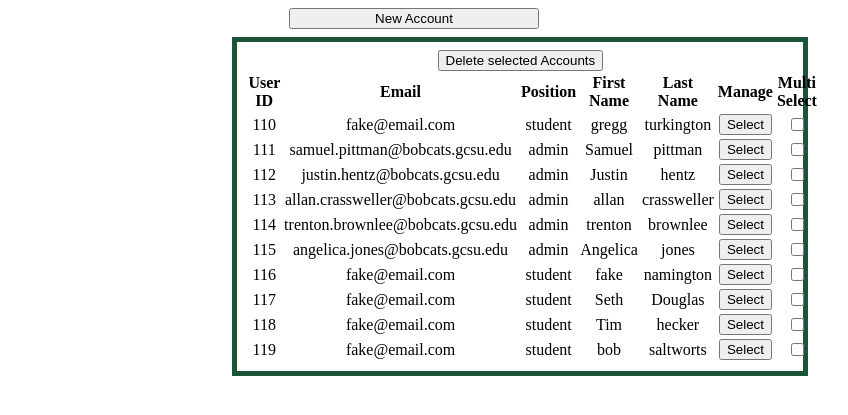
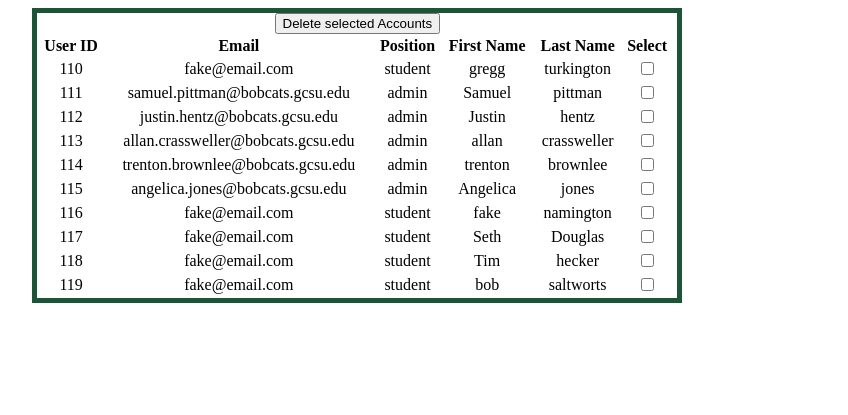
Before and after one commit to pSam465/SoftwareEngineeringGroup3, a PHP site: page /pages/adminaccmain.php in a window 1280 px wide. Shown: the top 415 px of the page, without its empty margins (226-1074 px from the left). Run offline with PHP 8.4, Linux system fonts and the light colour scheme; a user stored in the database is signed in; data comes from the database, SQL or seed files in the repository.

Commit message:
dfg
dfgdf

```diff
--- a/reservationweb/htdocs/pages/adminaccmain.php
+++ b/reservationweb/htdocs/pages/adminaccmain.php
@@ -6,7 +6,6 @@ include_once('../php/checksession.php');
 <!DOCTYPE html>
 <html>
 <head>
-	<link rel="stylesheet" type="text/css" href="../css/default.css">
 	<title>Account Management</title>
 </head>
 <style>
@@ -17,7 +16,6 @@ include_once('../php/checksession.php');
 	.centerForm
 	{
 	  text-align: center;
-	  margin: auto;
 	}
 	.containOutput
 	{
@@ -26,21 +24,20 @@ include_once('../php/checksession.php');
 	}
 	.centerContainedOutput
 	{
-	  margin: 1vh;
+	  margin-left: -15vw;
 	  border: 5px solid #1C5438;
-	  padding: 10px;
 	  background-color: white;
-	  width: 550px;
+	  width: 50vw;
 	  height: auto;
 	  text-align: center;
+	}
+	.movethebutton
+	{
+		top:10vh;
 	}
 
 </style>
 <body>
-	<div class="centerForm">
-		<button class="buttonWidth" onclick="location.href='./accountCreation.php'">New Account</button>
-	</div>
-
 	<div class="centerForm">
 		<div class="containOutput">
 			<div class="centerContainedOutput">
@@ -84,8 +81,7 @@ include_once('../php/checksession.php');
 									<th>Position</th>
 									<th>First Name</th>
 									<th>Last Name</th>
-									<th>Manage</th>
-									<th>Multi Select</th>
+									<th>Select</th>
 								</tr>
 						";
 
@@ -105,8 +101,6 @@ include_once('../php/checksession.php');
 
 	                          <td>$lName[$i]</td>
 
-	                          <td><input type=\"submit\" name=\"accountManage\" value=\"Select\"></td>
-
 	                          <td><input type=\"checkbox\" value=\"$userID[$i]\" name=\"idInput[]\"><td>
 
 	                          <input type=\"hidden\" id=\"userID\" name=\"userID\"value =\"$userID[$i]\">
@@ -118,23 +112,17 @@ include_once('../php/checksession.php');
 	                          <input type=\"hidden\" id=\"fName\" name=\"fName\"value =\"$fName[$i]\">
 
 	                          <input type=\"hidden\" id=\"lName\" name=\"lName\"value =\"$lName[$i]\">
-
-	                      </tr>";
-
+	                      </tr>
+	                   ";
 						}
-						echo" <input type=\"submit\"  onclick=\"location.href='./accDeletion.php'\"   value= \"Delete selected Accounts\" name =\"formSubmit\" >
-	                        </form>";
-
 
 					}
 				?>
-
 			</div>
-
-
 		</div>
-
 	</div>
+	<input type="submit" class="movethebutton" onclick= "location.href='./accDeletion.php'" value= "Delete selected Accounts" name ="formSubmit">
+	</form>
 
 </body>
 
```
Also changed, not shown: 1 other file.
